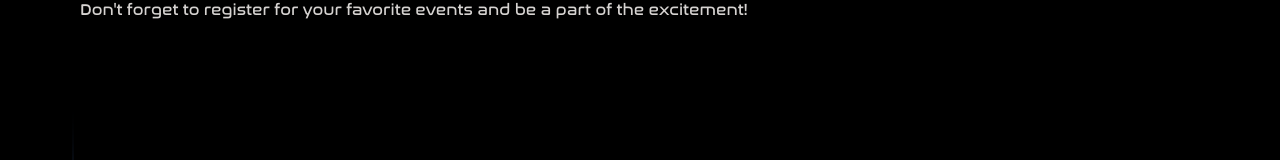
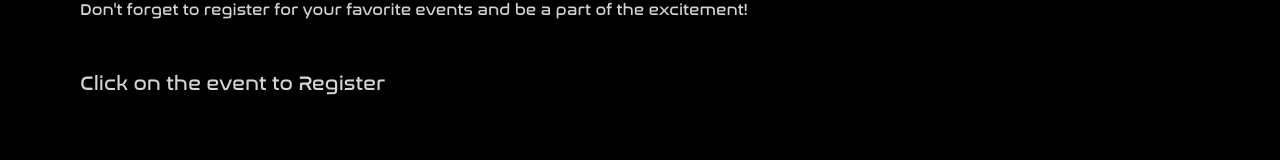
Before and after one commit to 6kumaran/Convergence, a Next.js app: page /event-timeline in a window 1280 px wide. Shown: the part 344-504 px from the top of the page. Built offline with nearby package versions, Linux system fonts and the light colour scheme.

Commit message:
Note Added

```diff
--- a/src/app/Components/Events/BattleBonanza.tsx
+++ b/src/app/Components/Events/BattleBonanza.tsx
@@ -46,7 +46,7 @@ const BattleBonanza = () => {
 <div className='pl-3'>- Teams will face off in multiple rounds.
 <br />- Only the top teams from each round will qualify to the finals. The 2nd and 3rd winners will be having free entry to the next rounds.
 <br />- The finalists will then battle it out to see who emerges as the ultimate top three winners!
-<br />- If the team (other than the top 3) wishes to play in th</div>
+<br />- <span className='font-bold'>NOTE:</span> If the team (other than the top 3) wishes to play in the next round, they have to pay the registration fee again.</div>
 <br />
  <div className='font-bold text-xl text-blue-800'>Why You Should Join:</div>
 <div className='pl-3'>- Test your gaming skills in a competitive environment.
--- a/src/app/Components/Team/TeamCard.tsx
+++ b/src/app/Components/Team/TeamCard.tsx
@@ -48,7 +48,7 @@ export default function FocusCardsDemo() {
       src: "https://i.ibb.co/XS0PLPM/Sahasra3-1.jpg",
     },
     {
-        title: "Kruti",
+        title: "Kruthi",
         desc: "Design",
         src: "https://i.ibb.co/1d8388b/Kruti.jpg",
       },
--- a/src/app/Components/ui/timeline.tsx
+++ b/src/app/Components/ui/timeline.tsx
@@ -42,7 +42,8 @@ export const Timeline = ({ data }: { data: TimelineEntry[] }) => {
         </h2>
         <p className="text-stone-300 dark:text-stone-300 text-medium md:text-stone-300 max-w-full">
         Welcome to the events section of Convergence, where you can dive into a wide range of sub-events happening.Check out the timeline, explore each event, and find the ones that suit you the best. Ready to compete, showcase your skills, or just have fun? Don&apos;t forget to register for your favorite events and be a part of the excitement!
-        </p>
+        </p><br /><br />
+        <p className="text-stone-300 dark:text-stone-300 text-xl md:text-stone-300 max-w-full">Click on the event to Register</p>
       </div>
 
       <div ref={ref} className="relative max-w-7xl mx-auto pb-20">
```
